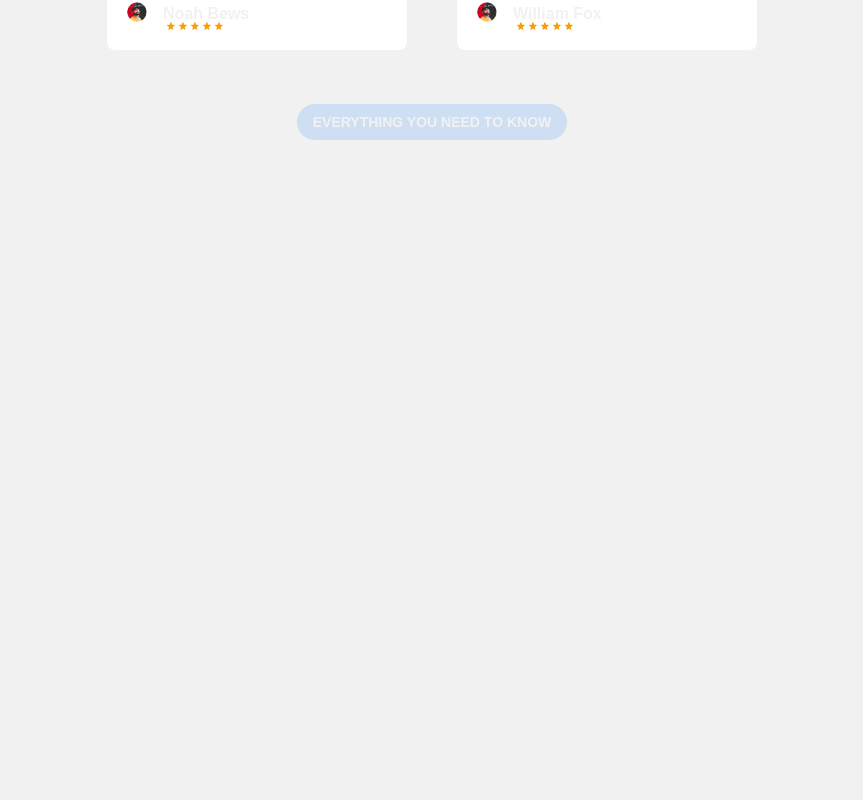
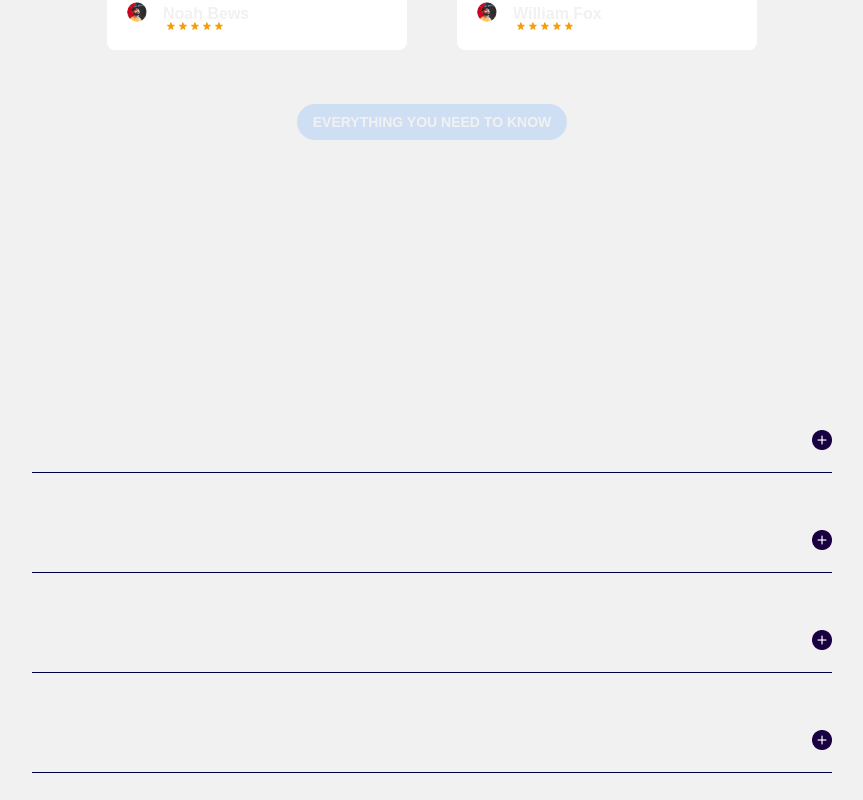
Before and after one commit to Demilade01/travel-docs, a Next.js app: page / in a window 1280 px wide. Shown: the part 4689-5489 px from the top of the page, without its empty margins (208-1071 px from the left). Before the commit the page ends 5089 px from the top, so only its background shows below. Built offline with nearby package versions, Linux system fonts and the light colour scheme.

Commit message:
implement faq section and questins for big screens

```diff
--- a/components/FAQ.tsx
+++ b/components/FAQ.tsx
@@ -1,3 +1,5 @@
+import { faq } from '@/constants'
+import Image from 'next/image'
 import React from 'react'
 
 const Faq = () => {
@@ -8,6 +10,25 @@ const Faq = () => {
         <h3 className='text-6xl font-extrabold mt-10 sm:text-center w-[720px]'>Frequently Asked Questions</h3>
         <p className='text-sm mt-10 capitalize font-light mb-10'>Answers to Common Queries About Our Passport Expedited Service.</p>
       </div>
+
+      <div className='flex justify-between flex-wrap mx-auto items-center w-[800px] h-[400px]'>
+        {faq.map((faq) => (
+          <div key={faq.question} className='flex flex-col'>
+            <div className='flex flex-row gap-2 items-center w-[800px] justify-between'>
+              <p className='text-md font-bold text-nowrap'>{faq.question}</p>
+              <Image
+                src={faq.image}
+                alt="add"
+                width={10}
+                height={10}
+                className='h-5 w-5 cursor-pointer'
+              />
+
+            </div>
+            <hr className='border-[#000341] mt-5' />
+          </div>
+        ))}
+      </div>
     </div>
   )
 }
--- a/constants/index.ts
+++ b/constants/index.ts
@@ -149,14 +149,18 @@ export const customerReviews = [
 export const faq = [
   {
     question: "How long does it typically take to receive my expedited passport?",
+    image: "/assets/add.png",
   },
   {
     question: "Can I apply for an expedited passport if I have urgent travel plans?",
+    image: "/assets/add.png",
   },
   {
     question: "Is there an additional fee for expedited passport processing?",
+    image: "/assets/add.png",
   },
   {
     question: "Can I track the status of my expedited passport application?",
+    image: "/assets/add.png",
   },
 ]
```
